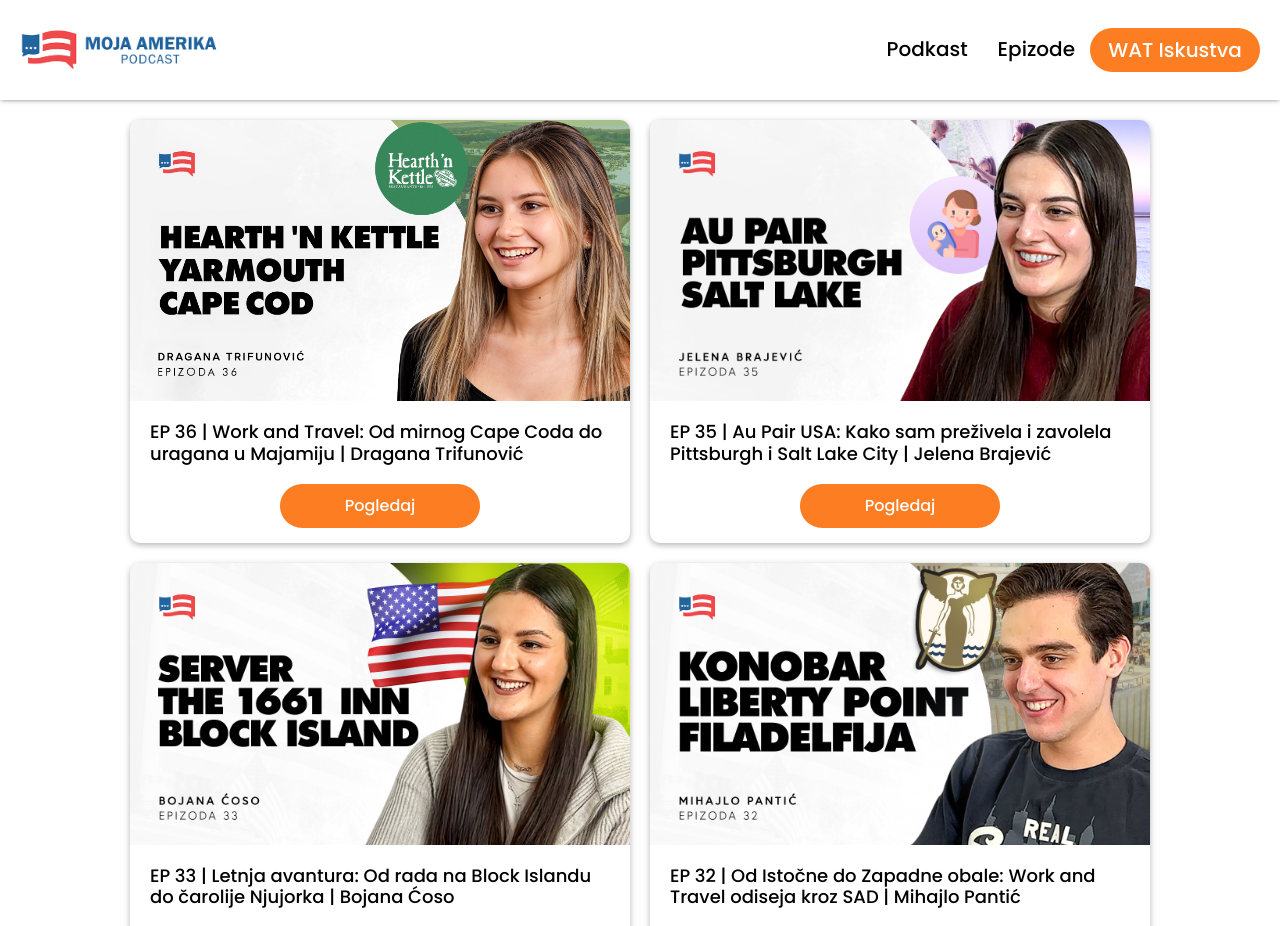
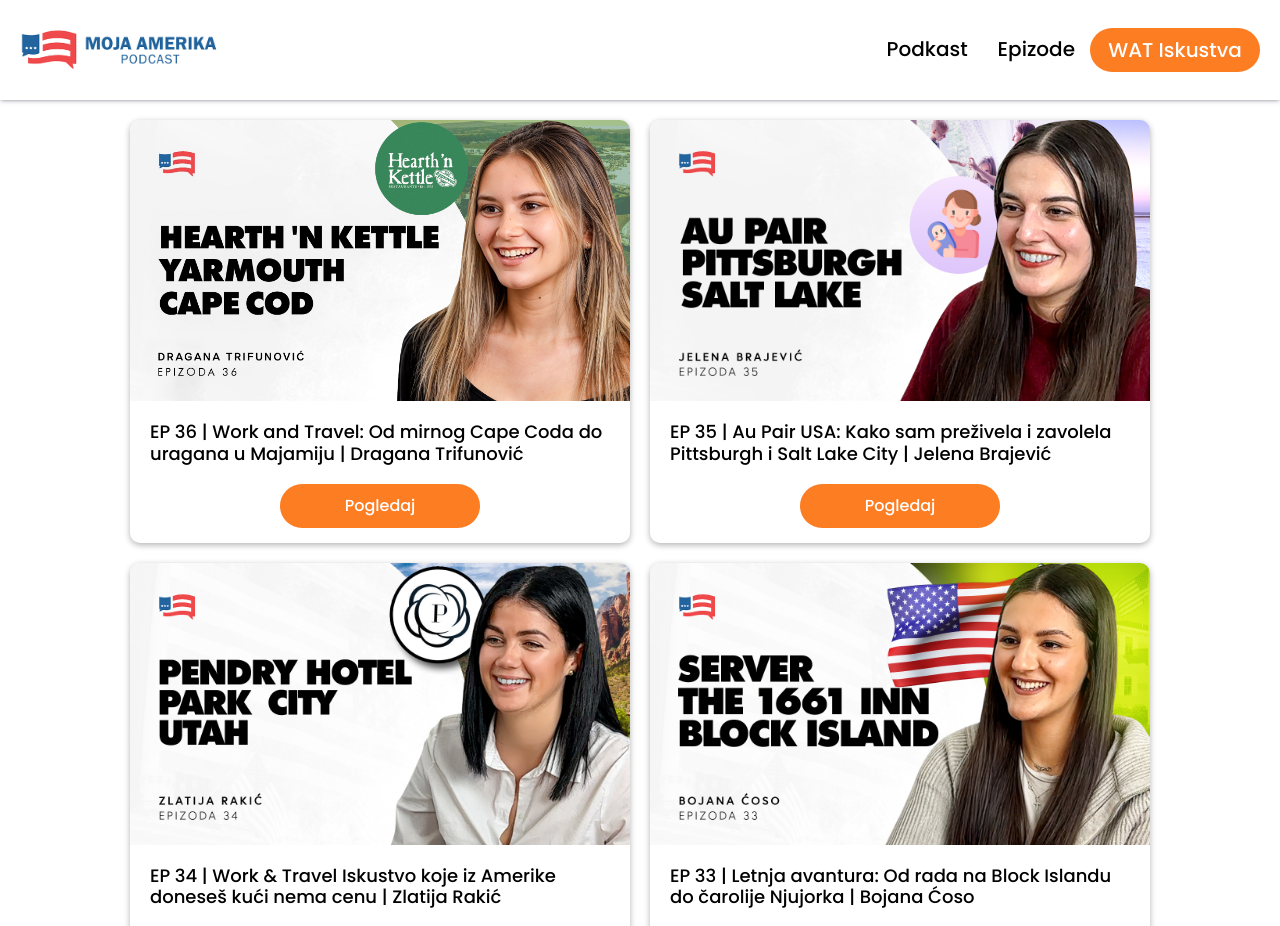
Before and after one commit to Panke44/mojaamerika, a React (Create React App) app: page /epizode in a window 1280 px wide. Shown: the top 926 px of the page. Built offline with nearby package versions, Linux system fonts and the light colour scheme.

Commit message:
hot fix episodes

```diff
--- a/src/Pages/Episodes.jsx
+++ b/src/Pages/Episodes.jsx
@@ -51,7 +51,7 @@
 import MilosTodosijevic from '../Images/episodes/milos_todosijevic.jpg'
 import MihajloPantic from '../Images/episodes/mihajlo_pantic.jpg'
 import BojanaCoso from '../Images/episodes/bojana_coso.jpg'
-// import ZlatijaRakic from '../Images/episodes/zlatija_rakic.jpg'
+import ZlatijaRakic from '../Images/episodes/zlatija_rakic.jpg'
 import JelenaBrajevic from '../Images/episodes/jelena_brajevic.jpg'
 import DraganaTrifunovic from '../Images/episodes/dragana_trifunovic.jpg'
 
@@ -81,8 +81,8 @@
       <Episode img={JelenaBrajevic} header="EP 35 | Au Pair USA: Kako sam preživela i zavolela Pittsburgh i Salt Lake City | Jelena Brajević"
           link="https://www.youtube.com/watch?v=rMyUCZjcJiY" />
 
-      {/* <Episode img={ZlatijaRakic} header="EP 34 | Work & Travel Iskustvo koje iz Amerike doneseš kući nema cenu | Zlatija Rakić"
-          link="https://www.youtube.com/watch?v=wMOLHrXKa0s" /> */}
+      <Episode img={ZlatijaRakic} header="EP 34 | Work & Travel Iskustvo koje iz Amerike doneseš kući nema cenu | Zlatija Rakić"
+          link="https://www.youtube.com/watch?v=wMOLHrXKa0s" />
 
       <Episode img={BojanaCoso} header="EP 33 | Letnja avantura: Od rada na Block Islandu do čarolije Njujorka | Bojana Ćoso"
           link="https://www.youtube.com/watch?v=EKnlg48ugOs" />
```
